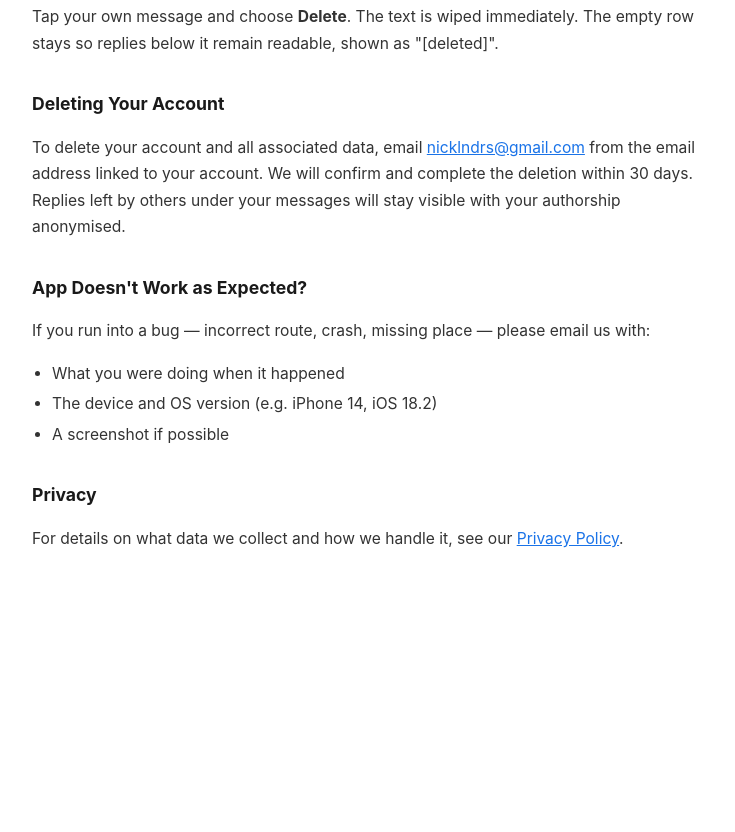
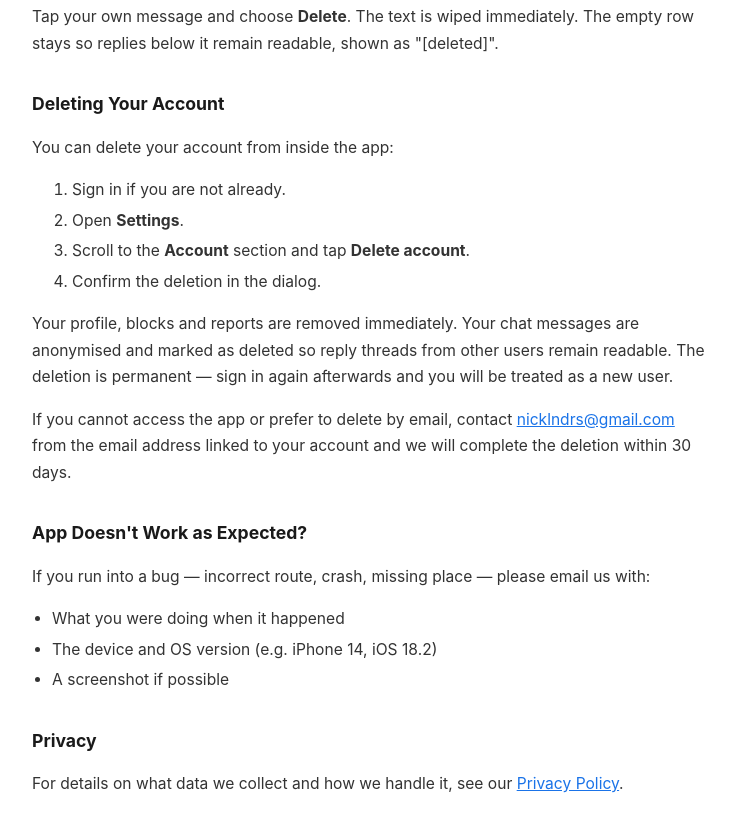
Before and after one commit to NickLeenders/boat-maps-privacy-policy, a plain HTML site: page docs/support.html in a window 1280 px wide. Shown: the part 1280-2112 px from the top of the page, without its empty margins (268-1003 px from the left). Before the commit the page ends 1880 px from the top, so only its background shows below. Drawn offline with Linux system fonts and the light colour scheme.

Commit message:
Account deletion

```diff
--- a/docs/support.html
+++ b/docs/support.html
@@ -69,7 +69,15 @@
   <p>Tap your own message and choose <strong>Delete</strong>. The text is wiped immediately. The empty row stays so replies below it remain readable, shown as "[deleted]".</p>
 
   <h2>Deleting Your Account</h2>
-  <p>To delete your account and all associated data, email <a href="mailto:nicklndrs@gmail.com">nicklndrs@gmail.com</a> from the email address linked to your account. We will confirm and complete the deletion within 30 days. Replies left by others under your messages will stay visible with your authorship anonymised.</p>
+  <p>You can delete your account from inside the app:</p>
+  <ol>
+    <li>Sign in if you are not already.</li>
+    <li>Open <strong>Settings</strong>.</li>
+    <li>Scroll to the <strong>Account</strong> section and tap <strong>Delete account</strong>.</li>
+    <li>Confirm the deletion in the dialog.</li>
+  </ol>
+  <p>Your profile, blocks and reports are removed immediately. Your chat messages are anonymised and marked as deleted so reply threads from other users remain readable. The deletion is permanent — sign in again afterwards and you will be treated as a new user.</p>
+  <p>If you cannot access the app or prefer to delete by email, contact <a href="mailto:nicklndrs@gmail.com">nicklndrs@gmail.com</a> from the email address linked to your account and we will complete the deletion within 30 days.</p>
 
   <h2>App Doesn't Work as Expected?</h2>
   <p>If you run into a bug — incorrect route, crash, missing place — please email us with:</p>
```
Also changed, not shown: docs/privacy.html (+3 -1 lines).
